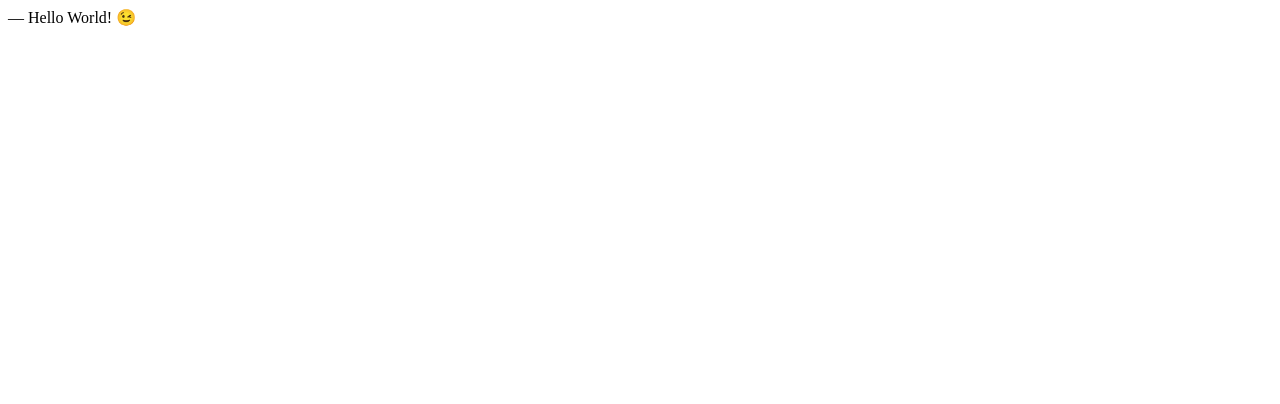
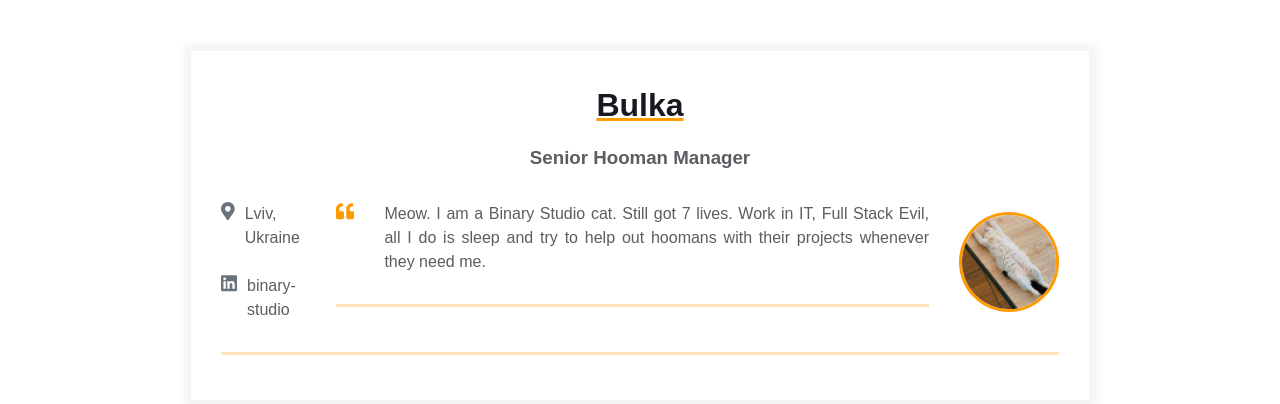
Before and after one commit to Rom-chik/homepage, a plain HTML site: page index.html in a window 1280 px wide. Drawn offline with Linux system fonts and the light colour scheme.

Commit message:
html body avatar, contact info, intro added, png in assets added

```diff
--- a/index.html
+++ b/index.html
@@ -2,9 +2,107 @@
 <html>
   <head>
     <meta charset="UTF-8" />
+    <meta name="viewport" content="width=device-width, initial-scale=1" />
     <title>Résumé</title>
+    <link rel="stylesheet" href="styles.css" />
   </head>
   <body>
-    ― Hello World! &#x1F609;
+    <main>
+  <div class="resume">
+    <div class="container">
+      <div class="resume__block">
+        <h1 class="contact-info__header">Bulka</h1>
+        <h3 class="contact-info__sub-header">Senior Hooman Manager</h3>
+
+        <div class="contact_info_container fh">
+          <div class="contact-info__block">
+                              <a href="" rel="author" class="contact-info__item">
+                    <div class="contact-info__item-icon-wrapper">
+                      <svg
+                        class="contact-info__item-icon"
+                        xmlns="http://www.w3.org/2000/svg"
+                        viewBox="0 0 384 512"
+                      >
+                        <path
+                          d="M172.268 501.67C26.97 291.031 0 269.413 0 192 0 85.961 85.961 0 192
+                          0s192 85.961 192 192c0 77.413-26.97 99.031-172.268 309.67-9.535
+                          13.774-29.93 13.773-39.464 0zM192 272c44.183 0 80-35.817
+                          80-80s-35.817-80-80-80-80 35.817-80 80 35.817 80 80 80z"
+                        ></path>
+                      </svg>
+                    </div>
+                    <span>Lviv, Ukraine</span>
+                  </a>
+
+                              <a
+                    href="https://ua.linkedin.com/company/binary-studio_241166"
+                    rel="author"
+                    class="contact-info__item"
+                  >
+                    <div class="contact-info__item-icon-wrapper">
+                      <svg
+                        class="contact-info__item-icon"
+                        xmlns="http://www.w3.org/2000/svg"
+                        viewBox="0 0 448 512"
+                      >
+                        <path
+                          d="M416 32H31.9C14.3 32 0 46.5 0 64.3v383.4C0 465.5 14.3 480 31.9
+                          480H416c17.6 0 32-14.5 32-32.3V64.3c0-17.8-14.4-32.3-32-32.3zM135.4
+                          416H69V202.2h66.5V416zm-33.2-243c-21.3 0-38.5-17.3-38.5-38.5S80.9 96
+                          102.2 96c21.2 0 38.5 17.3 38.5 38.5 0 21.3-17.2 38.5-38.5 38.5zm282.1
+                          243h-66.4V312c0-24.8-.5-56.7-34.5-56.7-34.6 0-39.9 27-39.9
+                          54.9V416h-66.4V202.2h63.7v29.2h.9c8.9-16.8 30.6-34.5 62.9-34.5 67.2
+                          0 79.7 44.3 79.7 101.9V416z"
+                        ></path>
+                      </svg>
+                    </div>
+                    <span>binary-studio</span>
+                  </a>
+          </div>
+
+<div class="container">
+  <div class="resume__block">
+    <div class="intro">
+      <div class="intro__icon-wrapper">
+        <svg
+          class="intro__icon"
+          xmlns="http://www.w3.org/2000/svg"
+          viewBox="0 0 512 512"
+        >
+          <path
+            d="M464 256h-80v-64c0-35.3 28.7-64 64-64h8c13.3 0 24-10.7
+            24-24V56c0-13.3-10.7-24-24-24h-8c-88.4 0-160 71.6-160 160v240c0
+            26.5 21.5 48 48 48h128c26.5 0 48-21.5
+            48-48V304c0-26.5-21.5-48-48-48zm-288 0H96v-64c0-35.3 28.7-64
+            64-64h8c13.3 0 24-10.7 24-24V56c0-13.3-10.7-24-24-24h-8C71.6
+            32 0 103.6 0 192v240c0 26.5 21.5 48 48 48h128c26.5 0 48-21.5
+            48-48V304c0-26.5-21.5-48-48-48z"
+          ></path>
+        </svg>
+      </div>
+      <p class="intro_text">
+        Meow. I am a Binary Studio cat. Still got 7 lives. Work in IT,
+        Full Stack Evil, all I do is sleep and try to help out hoomans
+        with their projects whenever they need me.
+      </p>
+    </div>
+  </div>
+</div>
+
+
+          <div class="contact-info__block contact-info__block--center">
+            <img
+              class="contact-info__avatar"
+              src="assets/avatar.png"
+              alt="Avatar"
+            />
+          </div>
+
+          <div class="contact-info__block"></div>
+        </div>
+      </div>
+    </div>
+  </div>
+</main>
   </body>
 </html>
--- /dev/null
+++ b/styles.css
@@ -0,0 +1,266 @@
+/*General styles*/
+* {
+  margin: 0;
+  padding: 0;
+  box-sizing: border-box;
+}
+
+body {
+  font-family: Arial, Helvetica, sans-serif;
+  line-height: 1.5;
+
+  --primary-text-color: #181820;
+  --secondary-text-color: #5c5c62;
+  --durability-text-color: #6a737d9c;
+  --icon-color: #6a737d;
+  --border-color: #ff9a0045;
+  --text-decoration-color: #ff9a00;
+}
+
+.container {
+  margin: 0 auto;
+  padding: 0 30px;
+  max-width: 900px;
+}
+
+.fh {
+  display: flex;
+  flex-direction: row;
+  justify-content: space-between;
+}
+
+.fv {
+  display: flex;
+  flex-direction: column;
+  justify-content: space-between;
+}
+
+.resume {
+  margin: 50px auto;
+  border: 1px solid #f5f5f5;
+  box-shadow: 1px 1px 7px 7px #f5f5f5;
+  padding: 30px 0;
+  max-width: 900px;
+}
+
+.resume__block {
+  border-bottom: 3px solid var(--border-color);
+  padding-bottom: 30px;
+  margin-bottom: 15px;
+}
+
+@media screen and (max-width: 576px) {
+  .main-info,
+  .contact_info_container {
+    flex-direction: column;
+  }
+
+  .contact_info_container {
+    align-items: center;
+  }
+
+  .contact-info__block:not(:last-child) {
+    margin-bottom: 20px;
+  }
+
+  .experiences {
+    margin-right: 0;
+  }
+}
+/*Contact info styles*/
+
+.contact-info__header,
+.contact-info__sub-header {
+  text-align: center;
+}
+
+.contact-info__header {
+  color: var(--primary-text-color);
+  margin-bottom: 15px;
+  text-decoration-color: var(--text-decoration-color);
+  text-decoration-line: underline;
+}
+
+.contact-info__sub-header {
+  color: var(--secondary-text-color);
+  margin-bottom: 30px;
+}
+
+.contact-info__block {
+  display: flex;
+  flex-direction: column;
+  justify-content: space-between;
+}
+
+.contact-info__block--center {
+  justify-content: center;
+}
+
+.contact-info__item {
+  color: var(--secondary-text-color);
+  text-decoration: none;
+  display: flex;
+  justify-content: start;
+}
+
+.contact-info__item:not(:last-child) {
+  margin-bottom: 20px;
+}
+
+.contact-info__item-icon-wrapper {
+  margin-right: 10px;
+  width: 20px;
+  display: flex;
+  justify-content: center;
+}
+
+.contact-info__item-icon path {
+  fill: var(--icon-color);
+}
+
+.contact-info__item-icon {
+  height: 1.1428rem;
+  vertical-align: text-bottom;
+}
+
+.contact-info__avatar {
+  border-radius: 50%;
+  width: 100px;
+  height: 100px;
+  object-fit: cover;
+  border: 3px solid;
+  border-color: var(--text-decoration-color);
+}
+/*Intro and skills styles*/
+
+.intro {
+  display: flex;
+  justify-content: start;
+}
+
+.intro__icon-wrapper {
+  margin-right: 30px;
+  width: 30px;
+  display: flex;
+  justify-content: center;
+}
+
+.intro__icon {
+  height: 1.1428rem;
+  vertical-align: text-bottom;
+}
+
+.intro__icon path {
+  fill: var(--text-decoration-color);
+}
+
+.intro_text {
+  color: var(--secondary-text-color);
+  text-align: justify;
+}
+
+.skills__header {
+  color: var(--secondary-text-color);
+  text-align: center;
+  margin-bottom: 15px;
+}
+
+.skills__text {
+  color: var(--secondary-text-color);
+  text-align: justify;
+}
+/*Experience and additional info styles*/
+
+.experiences {
+  flex: 1 1 60%;
+  margin-right: 50px;
+}
+
+.experiences__header {
+  color: var(--secondary-text-color);
+  text-align: left;
+  margin-bottom: 20px;
+}
+
+.experiences__company-header-durability {
+  color: var(--durability-text-color);
+  text-align: left;
+  margin-bottom: 10px;
+  font-size: 15px;
+}
+
+.experiences__company-header-name {
+  color: var(--primary-text-color);
+  text-decoration-color: var(--text-decoration-color);
+  text-decoration-line: underline;
+  text-align: left;
+  margin-bottom: 20px;
+}
+
+.experiences__company-project {
+  margin-left: 15px;
+  margin-bottom: 25px;
+}
+
+.experiences__company-project-role {
+  color: var(--durability-text-color);
+  text-align: left;
+  margin-bottom: 10px;
+  font-size: 15px;
+}
+
+.experiences__company-project-name {
+  color: var(--primary-text-color);
+  text-align: left;
+  margin-bottom: 10px;
+}
+
+.experiences__company-project-responsibilities {
+  color: var(--secondary-text-color);
+  padding-left: 20px;
+}
+
+.additional-info {
+  flex: 1 1 40%;
+}
+
+.additional-info__education {
+  margin-bottom: 20px;
+}
+
+.additional-info__education-header {
+  color: var(--secondary-text-color);
+  text-align: left;
+  margin-bottom: 20px;
+}
+
+.additional-info__education-university-durability {
+  color: var(--durability-text-color);
+  text-align: left;
+  margin-bottom: 10px;
+  font-size: 15px;
+}
+
+.additional-info__education-university-speciality {
+  color: var(--primary-text-color);
+  text-align: left;
+  margin-bottom: 10px;
+}
+
+.additional-info__education-university-name {
+  color: var(--secondary-text-color);
+}
+
+.additional-info__languages {
+  margin-bottom: 20px;
+}
+
+.additional-info__languages-header {
+  color: var(--secondary-text-color);
+  text-align: left;
+  margin-bottom: 20px;
+}
+
+.additional-info__languages-item {
+  color: var(--secondary-text-color);
+}
```
Also changed, not shown: assets/avatar.png (added).
